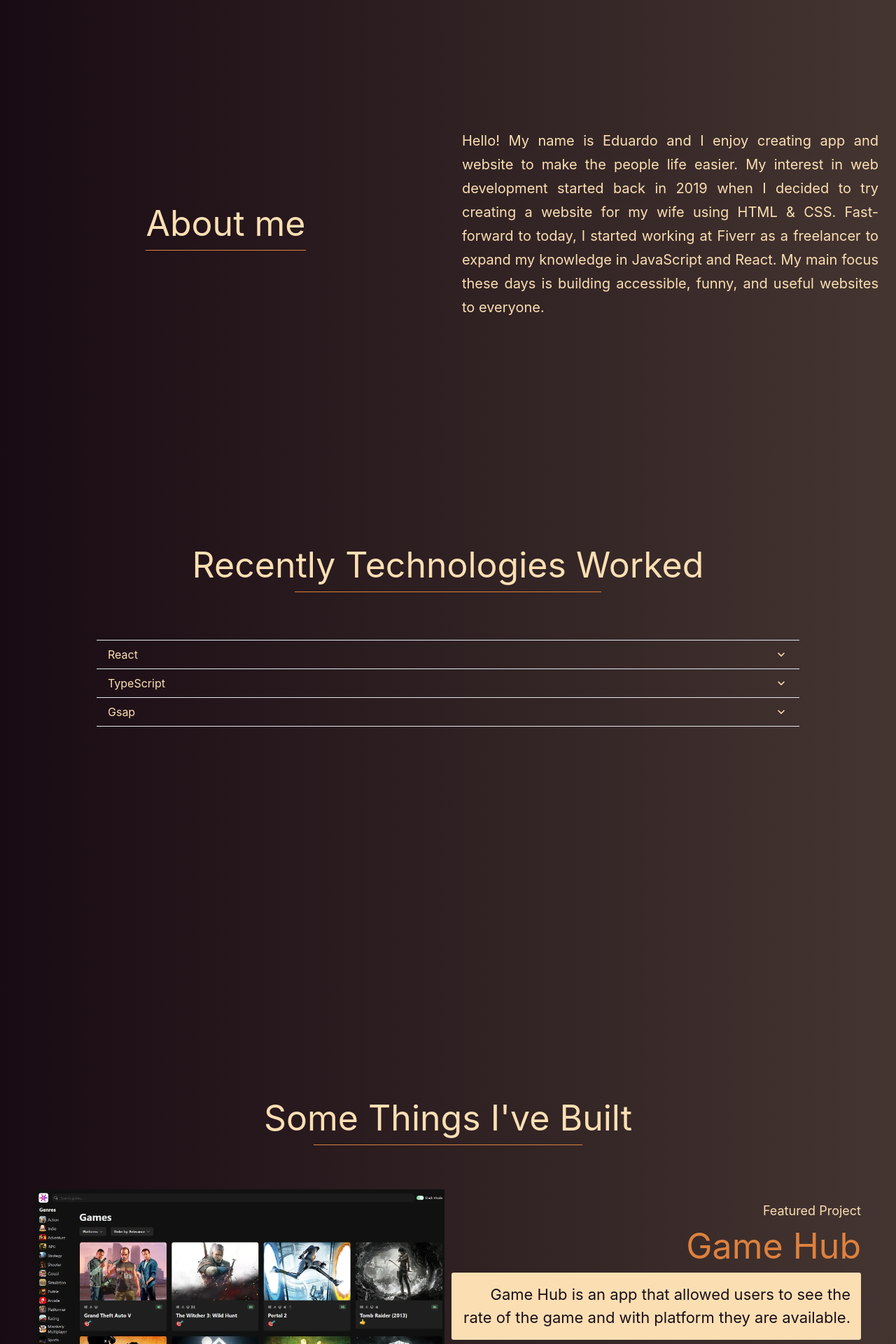
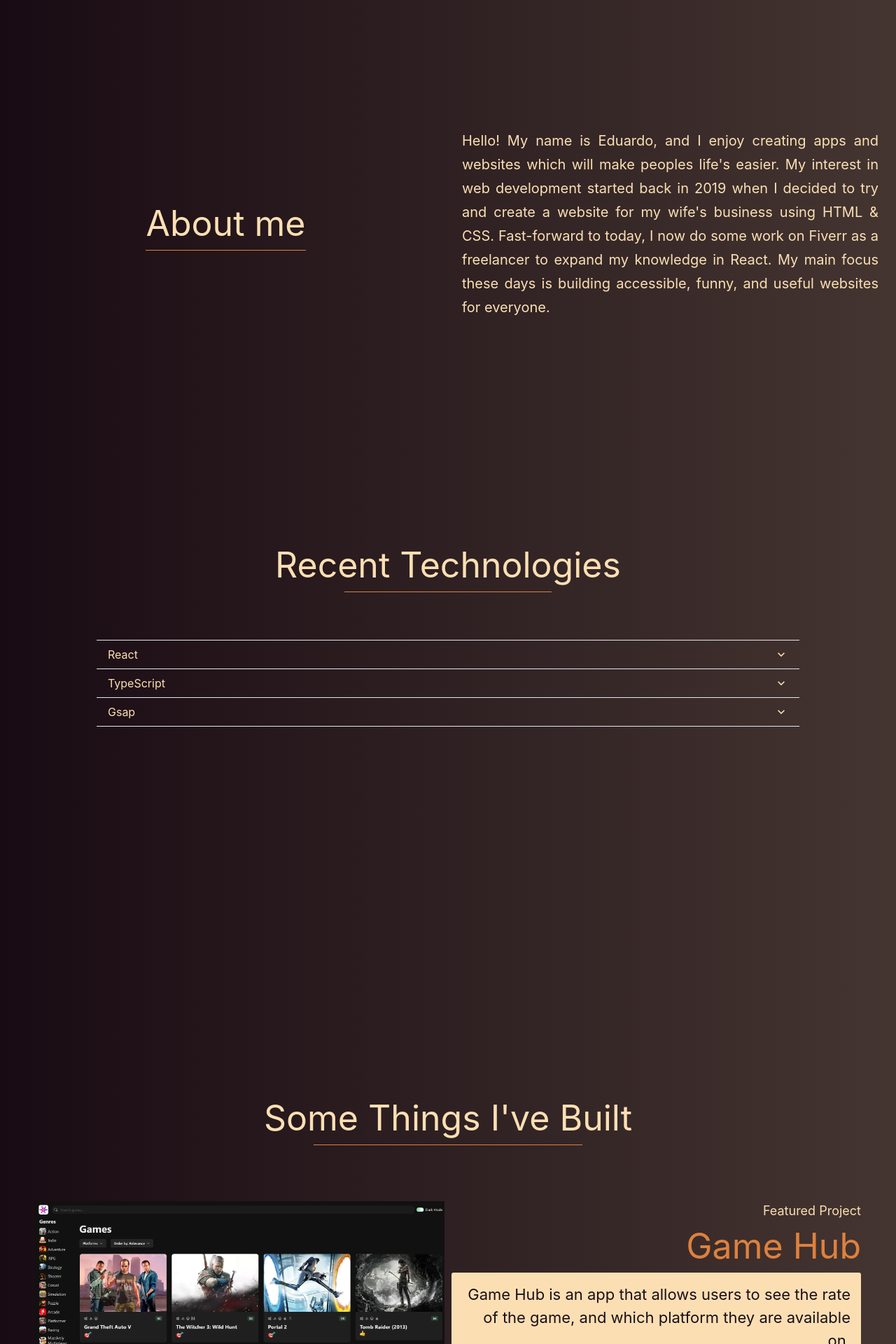
Before and after one commit to EduardoSilvaNLC/brownPortfoliov1, a React (Vite) app: page / in a window 1280 px wide. Shown: the part 880-2800 px from the top of the page at 70% size. Built offline with nearby package versions, Linux system fonts and the light colour scheme.

Commit message:
Added background img

```diff
--- a/src/App.jsx
+++ b/src/App.jsx
@@ -2,7 +2,7 @@ import React from "react";
 import Navbar from "./components/Navbar";
 import Hero from "./components/Hero";
 import { Stack } from "@chakra-ui/react";
-import fd from "./assets/fd.png";
+import fd from "./assets/fd.webp";
 import "./App.css";
 import About from "./components/About";
 import RecentlyTech from "./components/RecentlyTech";
--- a/src/components/About.jsx
+++ b/src/components/About.jsx
@@ -28,13 +28,13 @@ const About = () => {
         lineHeight={{ base: 1.7 }}
       >
         <Text fontSize={{ md: "20px", lg: "30px", xl: "20px" }}>
-          Hello! My name is Eduardo and I enjoy creating app and website to make
-          the people life easier. My interest in web development started back in
-          2019 when I decided to try creating a website for my wife using HTML &
-          CSS. Fast-forward to today, I started working at Fiverr as a
-          freelancer to expand my knowledge in JavaScript and React. My main
-          focus these days is building accessible, funny, and useful websites to
-          everyone.
+          Hello! My name is Eduardo, and I enjoy creating apps and websites
+          which will make peoples life's easier. My interest in web development
+          started back in 2019 when I decided to try and create a website for my
+          wife's business using HTML & CSS. Fast-forward to today, I now do some
+          work on Fiverr as a freelancer to expand my knowledge in React. My
+          main focus these days is building accessible, funny, and useful
+          websites for everyone.
         </Text>
       </Box>
     </SimpleGrid>
--- a/src/components/GameHub.jsx
+++ b/src/components/GameHub.jsx
@@ -68,8 +68,8 @@ const GameHub = () => {
               ml={{ md: "auto", lg: "auto", xl: "auto" }}
               m={{ base: "auto", md: "auto", lg: "auto" }}
             >
-              Game Hub is an app that allowed users to see the rate of the game
-              and with platform they are available.
+              Game Hub is an app that allows users to see the rate of the game,
+              and which platform they are available on.
             </Text>
           </Box>
           <Box textAlign={{ base: "center", md: "end", xl: "end" }}>
--- a/src/components/GetInTouch.jsx
+++ b/src/components/GetInTouch.jsx
@@ -16,7 +16,7 @@ const GetInTouch = () => {
         <Box>
           <Text p="10px" mt="20px" fontSize={{ xl: "23px" }} maxW="900px">
             I’m currently looking for new opportunities, please feel free to
-            send me a message. I will answer your message as soon as possible.
+            send me a message. I will answer your message as soon as I can.
           </Text>
           <Link href="mailto:eduardo@eduardosilvanlc.com" isExternal>
             <Button
--- a/src/components/Hero.jsx
+++ b/src/components/Hero.jsx
@@ -46,7 +46,7 @@ const Hero = () => {
           fontSize={{ base: "20px", md: "4xl", lg: "40px", xl: "50px" }}
           color="#FBDFB3"
         >
-          I build useful website for the web.
+          I build useful websites for the web.
         </Text>
         <Image
           mt={{ base: "10px" }}
--- a/src/components/Mums.jsx
+++ b/src/components/Mums.jsx
@@ -30,7 +30,7 @@ const GameHub = () => {
             color="#DD813E"
             fontSize={{ base: "30px", md: "35px", lg: "40px", xl: "50px" }}
           >
-            Mum's Cafe Cambridge
+            Mum's Café Cambridge
           </Text>
           <Text
             fontSize={{ base: "15px", md: "15px", lg: "18px", xl: "22px" }}
@@ -42,8 +42,8 @@ const GameHub = () => {
             ml={{ md: "auto", lg: "auto", xl: "auto" }}
             m={{ base: "auto", md: "auto", lg: "auto" }}
           >
-            Mum’s Café Cambridge is one of my first project that I created for
-            my wife restaurant. I made the design and codify with basic HTML,
+            Mum’s Café Cambridge is one of my first projects that I created for
+            my wife's restaurant. I made the design and coded with basic HTML,
             CSS and JavaScript.
           </Text>
         </Box>
--- a/src/components/Navbar.jsx
+++ b/src/components/Navbar.jsx
@@ -57,7 +57,7 @@ const Navbar = () => {
         </Hide>
         <MenuList>
           <MenuItem onClick={handleAbout}>About Me</MenuItem>
-          <MenuItem onClick={handleTech}>Tecnologies</MenuItem>
+          <MenuItem onClick={handleTech}>Technologies</MenuItem>
           <MenuItem onClick={handleProjects}>Projects</MenuItem>
           <MenuItem onClick={handleGet}>Get in Touch</MenuItem>
         </MenuList>
@@ -83,7 +83,7 @@ const Navbar = () => {
         </Show>
         <MenuList>
           <MenuItem onClick={handleAbout}>About Me</MenuItem>
-          <MenuItem onClick={handleTech}>Tecnologies</MenuItem>
+          <MenuItem onClick={handleTech}>Technologies</MenuItem>
           <MenuItem onClick={handleProjects}>Projects</MenuItem>
           <MenuItem onClick={handleGet}>Get in Touch</MenuItem>
         </MenuList>
--- a/src/components/RecentlyTech.jsx
+++ b/src/components/RecentlyTech.jsx
@@ -21,7 +21,7 @@ const RecentlyTech = () => {
           fontSize={{ base: "40px", lg: "60px", xl: "50px" }}
           color="#FBDFB3"
         >
-          Recently Technologies Worked
+          Recent Technologies
         </Text>
         <Image w="60%" h="1px" src={borda} m="auto" />
       </Box>
@@ -36,8 +36,8 @@ const RecentlyTech = () => {
             </AccordionButton>
           </h2>
           <AccordionPanel pb={4}>
-            As one react developer, most of my projects was created with this
-            library that help me to create useful and fast websites.
+            As a react developer, most of my projects were created with this
+            library, this helped me to create useful and fast websites.
           </AccordionPanel>
         </AccordionItem>
         <AccordionItem>
@@ -50,7 +50,8 @@ const RecentlyTech = () => {
             </AccordionButton>
           </h2>
           <AccordionPanel pb={4}>
-            TypeScript is my new tool that I still studying about it.
+            I started to study TypeScript a few weeks ago, and soon I will
+            create some apps.
           </AccordionPanel>
         </AccordionItem>
         <AccordionItem>
@@ -63,7 +64,7 @@ const RecentlyTech = () => {
             </AccordionButton>
           </h2>
           <AccordionPanel pb={4}>
-            Gsap is my favorite tool to animated my websites and my portfolio.
+            Gsap is my favorite tool to animate my projects.
           </AccordionPanel>
         </AccordionItem>
       </Accordion>
```
Also changed, not shown: src/assets/fd.png (deleted), src/assets/fd.webp.
